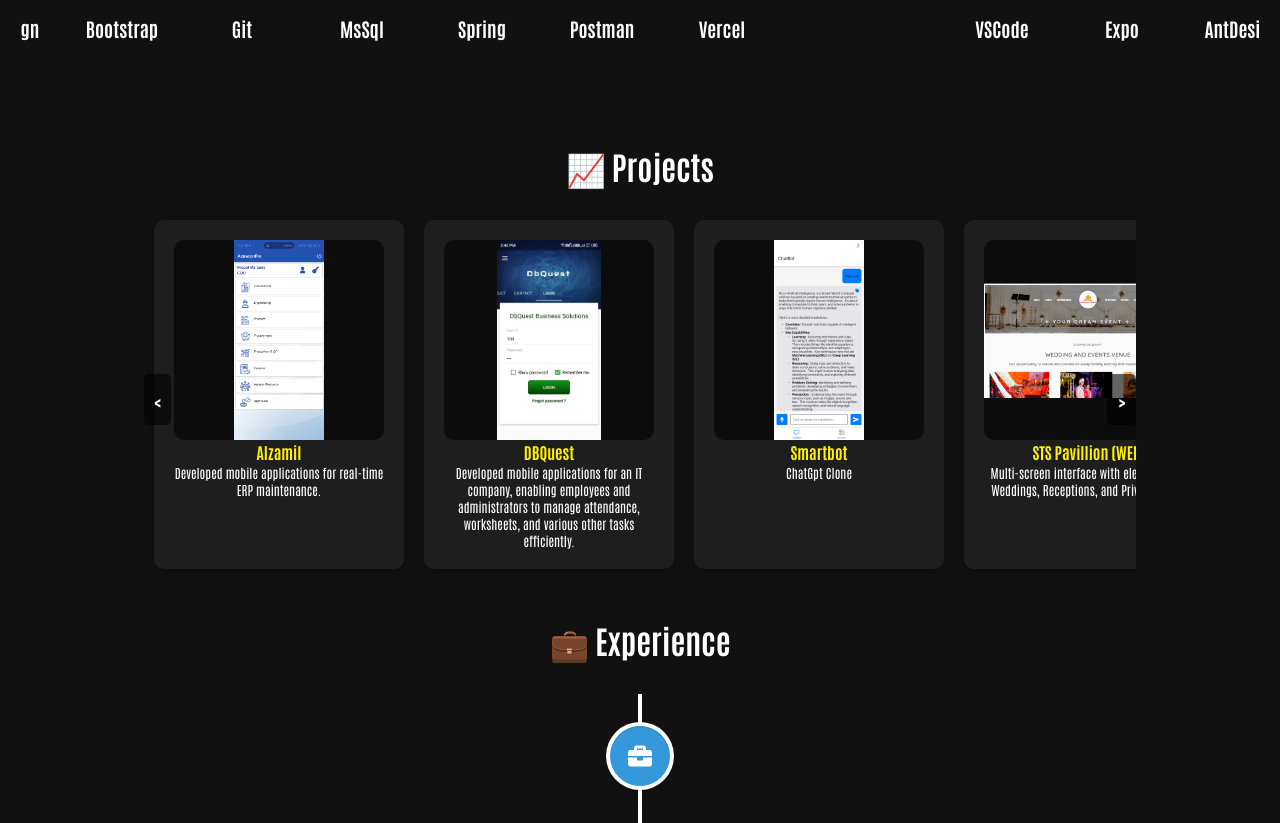
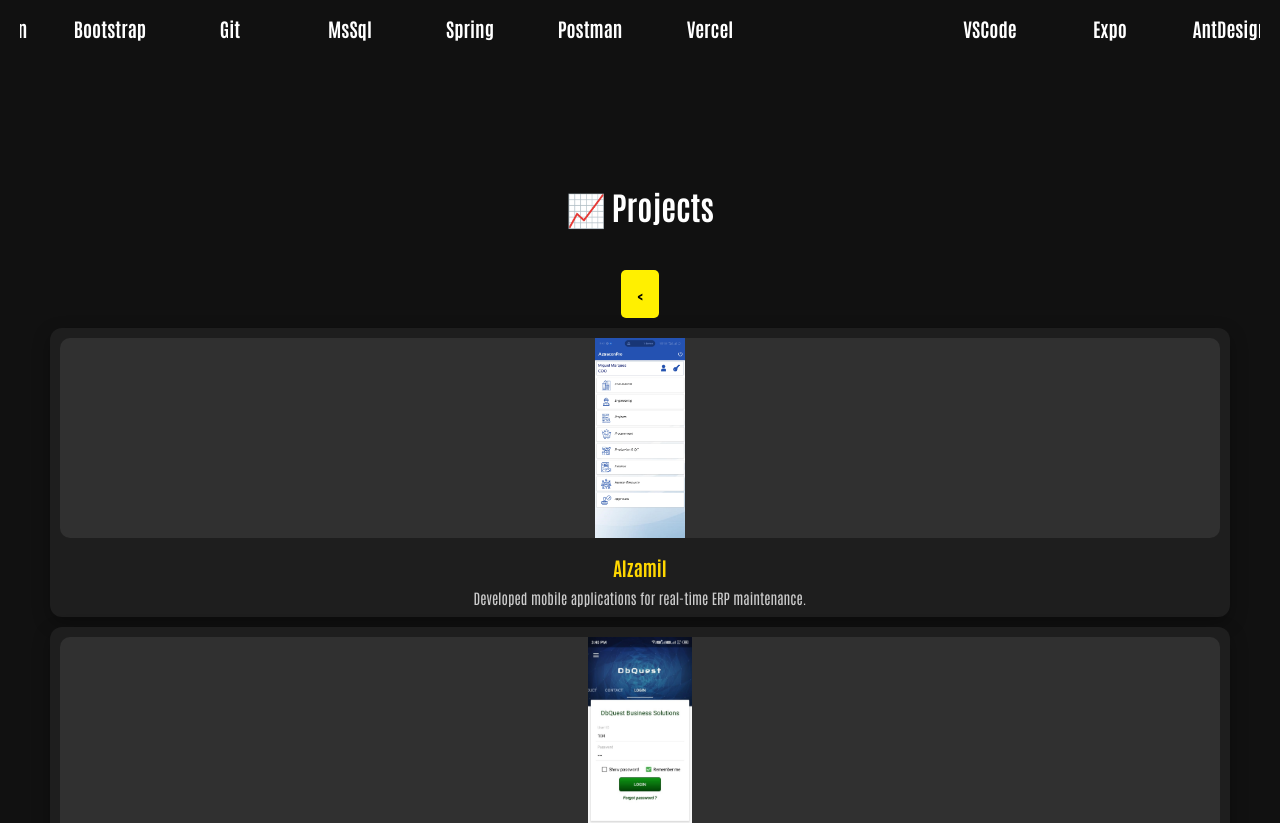
Before and after one commit to Pradeep-848/Portfolio, a React (Vite) app: page /skills in a window 1280 px wide. Shown: the part 980-1803 px from the top of the page. Built offline with nearby package versions, Linux system fonts and the light colour scheme.

Commit message:
Update Projects.css

```diff
--- a/src/styles/Projects.css
+++ b/src/styles/Projects.css
@@ -1,5 +1,54 @@
-/* Container for the Projects */
 .projects-container {
+  width: 100%;
+  padding: 60px 40px;
+  text-align: center;
+  background: #111;
+  margin-top: 5%;
+}
+
+.projects-title {
+  font-size: 2rem;
+  margin-bottom: 30px;
+  color: white;
+}
+
+.projects-carousel {
+  padding: 0 10px;
+}
+
+.project-card {
+  background-color: #1e1e1e;
+  color: white;
+  padding: 10px;
+  border-radius: 12px;
+  margin: 10px;
+  box-shadow: 0 6px 18px rgba(0, 0, 0, 0.3);
+  transition: transform 0.3s ease;
+  text-align: center;
+}
+
+.project-image {
+  width: 100%;
+  height: 200px;
+  object-fit: contain;
+  border-radius: 10px;
+  background-color: rgba(255, 255, 255, 0.08);
+}
+
+.project-card .title {
+  margin-top: 15px;
+  font-size: 1.2rem;
+  color: #ffd700;
+}
+
+.project-card .description {
+  font-size: 0.9rem;
+  margin-top: 8px;
+  color: #ccc;
+}
+
+
+/* .projects-container {
   width: 100%;
   padding: 20px;
   text-align: center;
@@ -28,18 +77,16 @@
   text-align: center;
 }
 
-  /* Wrapper for the scrollable content */
 .scroll-wrapper {
   display: flex;
   align-items: center;
   justify-content: center;
   position: relative;
   margin: 0 auto;
-    max-width: 80%; /* Adjust the width of the scroll area */
+  max-width: 80%;
   overflow: hidden;
 }
 
-  /* Buttons for scrolling left and right */
 .scroll-button {
   background-color: rgba(0, 0, 0, 0.6);
   color: white;
@@ -59,7 +106,6 @@
   right: 0;
 }
 
-  /* Container holding the project cards */
 .cards-container {
   display: flex;
   gap: 20px;
@@ -68,7 +114,6 @@
   padding: 10px;
 }
 
-  /* Individual project cards */
 .project-card {
   background-color: #1e1e1e;
   color: white;
@@ -82,18 +127,17 @@
 }
 
 .project-card:hover {
-    transform: scale(1.05); /* Slightly enlarge on hover */
+  transform: scale(1.05);
 }
 
 .project-image {
-    width: 100%; /* Set image width to fill the container */
-    height: 200px; /* Set a fixed height for all images */
-    object-fit: contain; /* Ensure the entire image is shown without cropping */
-    border-radius: 10px; /* Optional rounded corners */
+  width: 100%;
+  height: 200px;
+  object-fit: contain;
+  border-radius: 10px;
   background-color: rgba(0, 0, 0, 0.6);
 }
 
-  /* Scrollbar styles (optional) */
 .cards-container::-webkit-scrollbar {
-    display: none; /* Hide the scrollbar */
-  }
+  display: none;
+} */
```
Lines whose indentation alone changed are shown as unchanged.
